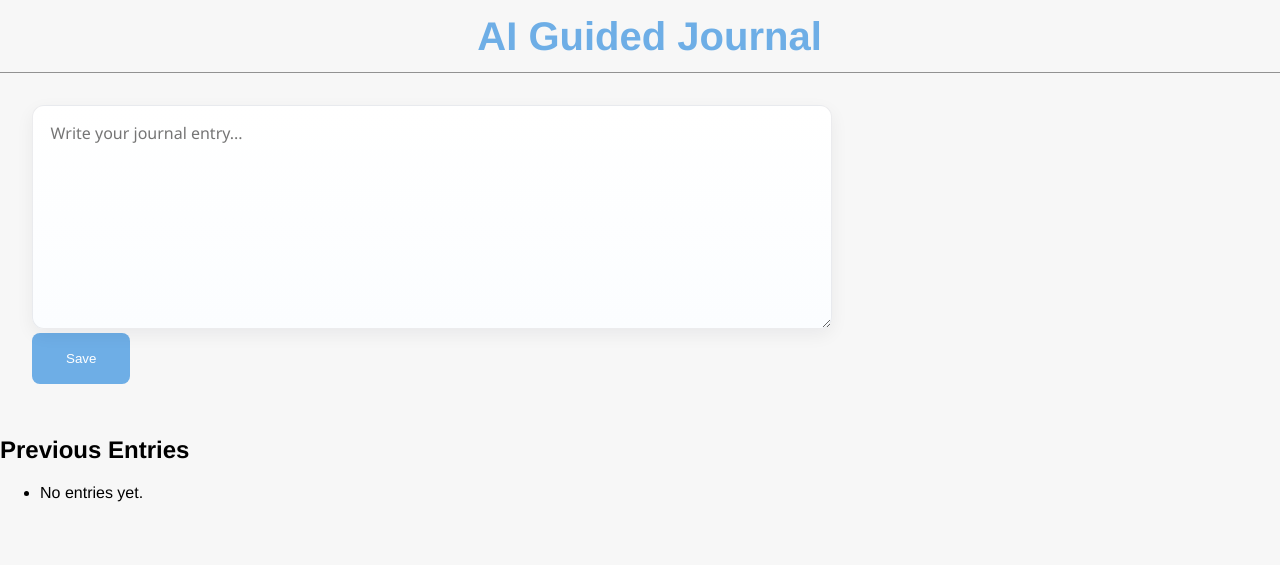
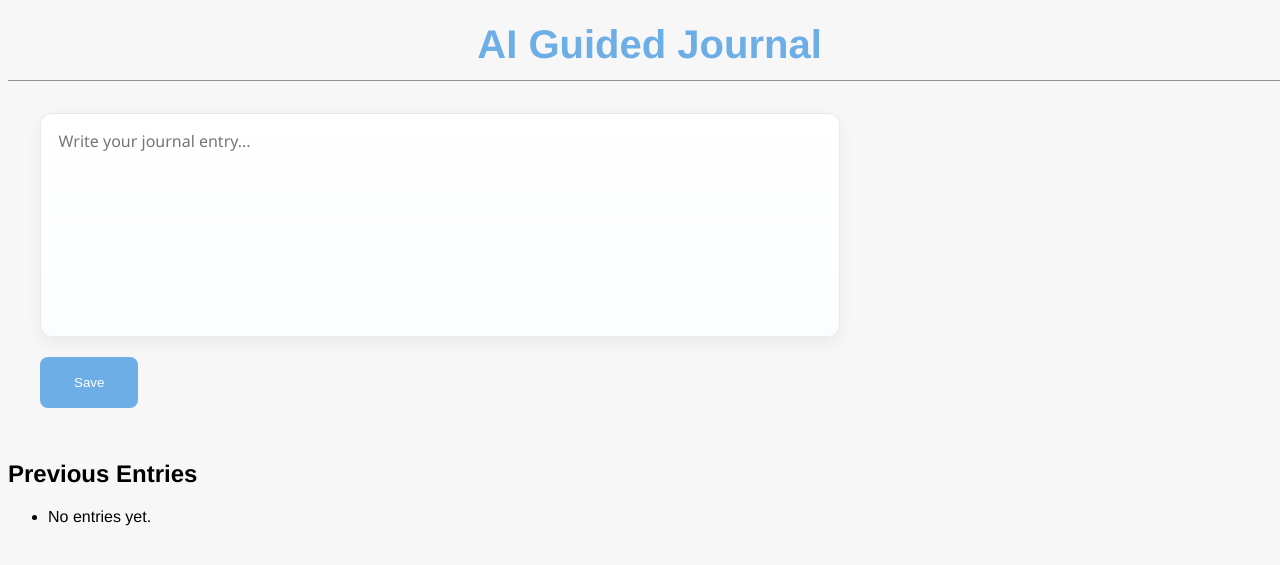
Before and after one commit to rubenzu03/ai-guided-journal, a Django app: page / in a window 1280 px wide. Shown: the top 565 px of the page. Run offline with Django 5.2, Linux system fonts and the light colour scheme; data that the repository does not hold is empty.

Commit message:
Non resizable textarea

```diff
--- a/journaling/journal/static/journal/css/styles.css
+++ b/journaling/journal/static/journal/css/styles.css
@@ -1,7 +1,6 @@
 body {
     font-family: Helvetica, Arial, sans-serif;
     background-color: #F7F7F7;
-    margin: 0;
 }
 
 .banner {
@@ -50,7 +49,13 @@ body {
     backdrop-filter: blur(4px);
 }
 
+textarea {
+    resize: none;
+    overflow: auto;
+}
+
 #submit_bt {
+    margin-top: 1rem;
     background-color: #6EAEE6;
     color: white;
     padding: 1rem 2rem;
```
